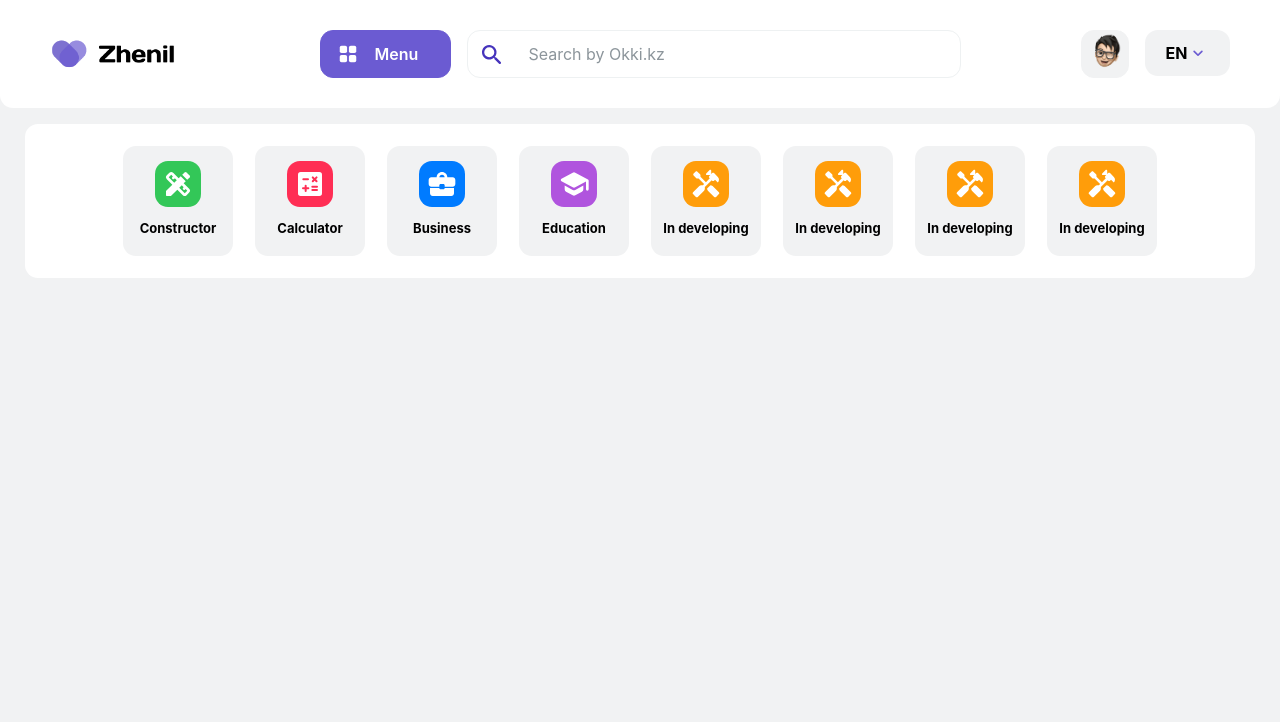
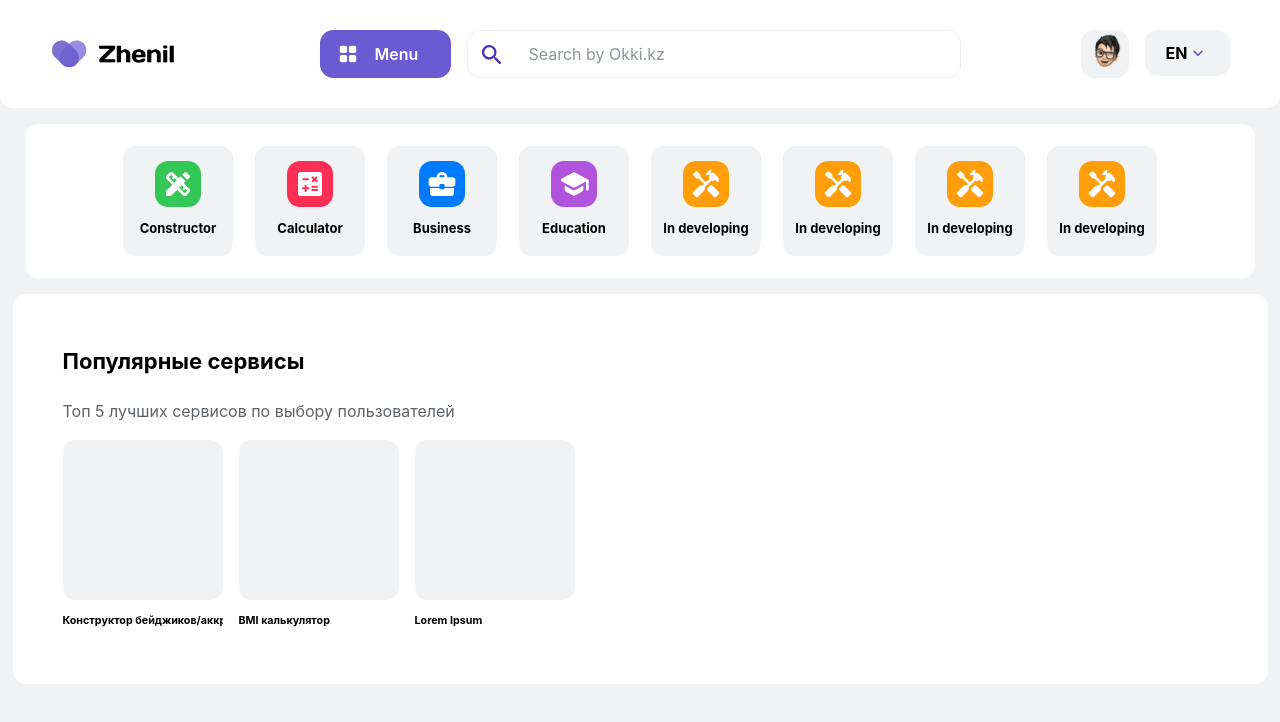
Before and after one commit to DreamerView/zhenil-next, a Next.js app: page / in a window 1280 px wide. Shown: the top 722 px of the page. Built offline with nearby package versions, Linux system fonts and the light colour scheme.

Commit message:
index changed

```diff
--- a/pages/index.js
+++ b/pages/index.js
@@ -25,7 +25,7 @@ const Home = () => {
               </div>
             </a>
           </Link>
-          <Link href="/acc">
+          <Link href="/not-found">
             <a>
               <div className={styles.main__menu_nav_block}>
                 <div className={`${styles.main__menu_nav_block_image} red_background`}>
@@ -35,7 +35,7 @@ const Home = () => {
               </div>
             </a>
           </Link>
-          <Link href="/acc">
+          <Link href="/not-found">
             <a>
               <div className={styles.main__menu_nav_block}>
                 <div className={`${styles.main__menu_nav_block_image} blue_background`}>
@@ -45,7 +45,7 @@ const Home = () => {
               </div>
             </a>
           </Link>
-          <Link href="/acc">
+          <Link href="/not-found">
             <a>
               <div className={styles.main__menu_nav_block}>
                 <div className={`${styles.main__menu_nav_block_image} purple_background`}>
@@ -55,7 +55,7 @@ const Home = () => {
               </div>
             </a>
           </Link>
-          <Link href="/acc">
+          <Link href="/not-found">
             <a>
               <div className={styles.main__menu_nav_block}>
                 <div className={`${styles.main__menu_nav_block_image} orange_background`}>
@@ -65,7 +65,7 @@ const Home = () => {
               </div>
             </a>
           </Link>
-          <Link href="/acc">
+          <Link href="/not-found">
             <a>
               <div className={styles.main__menu_nav_block}>
                 <div className={`${styles.main__menu_nav_block_image} orange_background`}>
@@ -75,7 +75,7 @@ const Home = () => {
               </div>
             </a>
           </Link>
-          <Link href="/acc">
+          <Link href="/not-found">
             <a>
               <div className={styles.main__menu_nav_block}>
                 <div className={`${styles.main__menu_nav_block_image} orange_background`}>
@@ -85,7 +85,7 @@ const Home = () => {
               </div>
             </a>
           </Link>
-          <Link href="/acc">
+          <Link href="/not-found">
             <a>
               <div className={styles.main__menu_nav_block}>
                 <div className={`${styles.main__menu_nav_block_image} orange_background`}>
@@ -97,6 +97,24 @@ const Home = () => {
           </Link>
         </div>
       </div>
+      <div className="main__block">
+          <h1>Популярные сервисы</h1>
+          <p className="sub_content">Топ 5 лучших сервисов по выбору пользователей</p>
+          <div className={styles.main__index_block_row}>
+            <div className={styles.main__index_block_row_b}>
+              <div className={styles.main__index_block}></div>
+              <h6>Конструктор бейджиков/аккредитации</h6>
+            </div>
+            <div className={styles.main__index_block_row_b}>
+              <div className={styles.main__index_block}></div>
+              <h6>BMI калькулятор</h6>
+            </div>
+            <div className={styles.main__index_block_row_b}>
+              <div className={styles.main__index_block}></div>
+              <h6>Lorem Ipsum</h6>
+            </div>
+          </div>
+      </div>
     </>
   )
 };
--- a/styles/index_main.module.css
+++ b/styles/index_main.module.css
@@ -30,6 +30,17 @@
         font-size: 13px;
         text-align: center;
         font-weight: 700;
+    }
+    div.main__index_block_row {
+        display: flex;
+        flex-wrap: wrap;
+    }
+    div.main__index_block_row_b {
+        width:160px;
+        margin-right:16px;
+        text-overflow: ellipsis;
+        white-space: nowrap;
+        overflow: hidden;
     }
 }
 
@@ -66,6 +77,17 @@
         text-align: center;
         font-weight: 700;
     }
+    div.main__index_block_row {
+        display: flex;
+        flex-wrap: wrap;
+    }
+    div.main__index_block_row_b {
+        width:160px;
+        margin-right:16px;
+        text-overflow: ellipsis;
+        white-space: nowrap;
+        overflow: hidden;
+    }
 }
 
 @media (min-width:601px) and (max-width:1160px) {
@@ -99,6 +121,17 @@
         font-size: 13px;
         text-align: center;
         font-weight: 700;
+    }
+    div.main__index_block_row {
+        display: flex;
+        flex-wrap: wrap;
+    }
+    div.main__index_block_row_b {
+        width:160px;
+        margin-right:16px;
+        text-overflow: ellipsis;
+        white-space: nowrap;
+        overflow: hidden;
     }
 }
 @media (min-width:1px) and (max-width:600px) {
@@ -134,6 +167,18 @@
         text-align: center;
         font-weight: 700;
     }
+    div.main__index_block_row {
+        display: flex;
+        flex-wrap: wrap;
+        justify-content: space-between;
+    }
+    div.main__index_block_row_b {
+        width:160px;
+        /* margin-right:16px; */
+        text-overflow: ellipsis;
+        white-space: nowrap;
+        overflow: hidden;
+    }
 }
 div.main__menu_nav_block_image {
     width:46px;
@@ -143,3 +188,10 @@ div.main__menu_nav_block_image {
     justify-content: center;
     border-radius: 13px;
 }
+div.main__index_block {
+    width:160px;
+    height:160px;
+    background-color: var(--nav_menu_c);
+    border-radius: 13px;
+    margin:16px 0 8px 0;
+}
```
